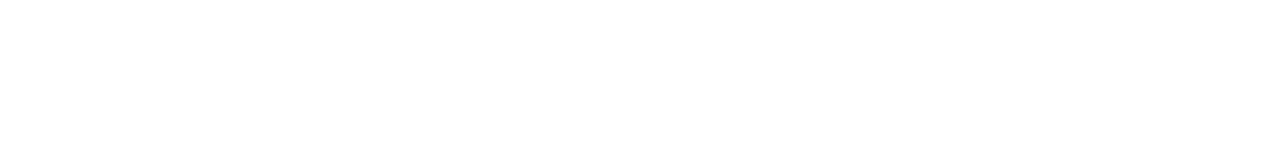
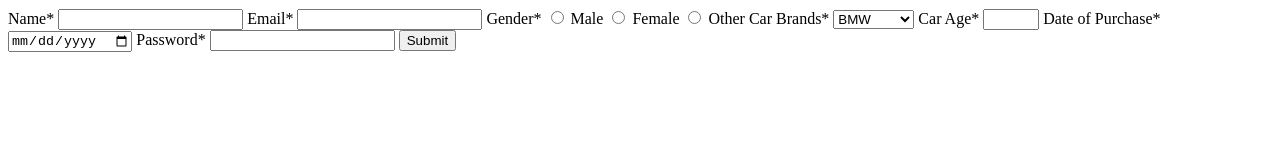
Before and after one commit to acciojob/car-insurance-form-JagritiR, a website: page main.html in a window 1280 px wide. Drawn offline with Linux system fonts and the light colour scheme.

Commit message:
created a submission

```diff
--- a/main.html
+++ b/main.html
@@ -7,6 +7,40 @@
 </head>
 
 <body>
+	<form method="post" action="https://example.com/register">
+  <label for="name">Name*</label>
+  <input type="text" id="name" name="name" required>
+
+  <label for="email">Email*</label>
+  <input type="email" id="email" name="email" required>
+
+  <label for="gender">Gender*</label>
+  <input type="radio" id="male" name="gender" value="male" required>
+  <label for="male">Male</label>
+  <input type="radio" id="female" name="gender" value="female" required>
+  <label for="female">Female</label>
+  <input type="radio" id="other" name="gender" value="other" required>
+  <label for="other">Other</label>
+
+  <label for="cars">Car Brands*</label>
+  <select id="cars" name="cars" required>
+    <option value="BMW">BMW</option>
+    <option value="Audi">Audi</option>
+    <option value="Mercedez">Mercedez</option>
+  </select>
+
+  <label for="carage">Car Age*</label>
+  <input type="number" id="carage" name="carage" min="0" max="20" required>
+
+  <label for="dop">Date of Purchase*</label>
+  <input type="date" id="dop" name="dop" required>
+
+  <label for="password">Password*</label>
+  <input type="password" id="password" name="password" required>
+
+  <button type="submit">Submit</button>
+</form>
+
 	<!-- the entire body must be written by student -->
     <script type="text/javascript" src="./script.js">
 </script>
```
